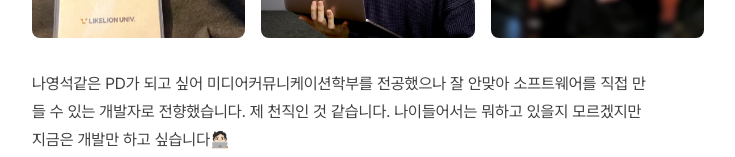
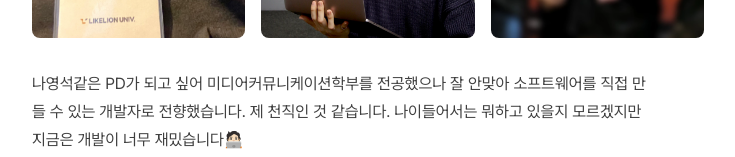
Before and after one commit to HiimKwak/HiimKwak.blog, a Next.js app in the folder blog/: page / in a window 1280 px wide. Shown: the part 643-800 px from the top of the page, without its empty margins (272-1007 px from the left). Built offline with nearby package versions, Linux system fonts and the light colour scheme.

Commit message:
20240105: 이력서 업데이트

```diff
--- a/blog/app/page.tsx
+++ b/blog/app/page.tsx
@@ -117,8 +117,8 @@ export default function Page() {
         <p>
           나영석같은 PD가 되고 싶어 미디어커뮤니케이션학부를 전공했으나 잘
           안맞아 소프트웨어를 직접 만들 수 있는 개발자로 전향했습니다. 제 천직인
-          것 같습니다. 나이들어서는 뭐하고 있을지 모르겠지만 지금은 개발만 하고
-          싶습니다🧑🏻‍💻
+          것 같습니다. 나이들어서는 뭐하고 있을지 모르겠지만 지금은 개발이 너무
+          재밌습니다🧑🏻‍💻
         </p>
         <p>
           철학이나 가치관이 뚜렷한 사람을 좋아합니다. 그런 사람들이 모인 집단에
```
